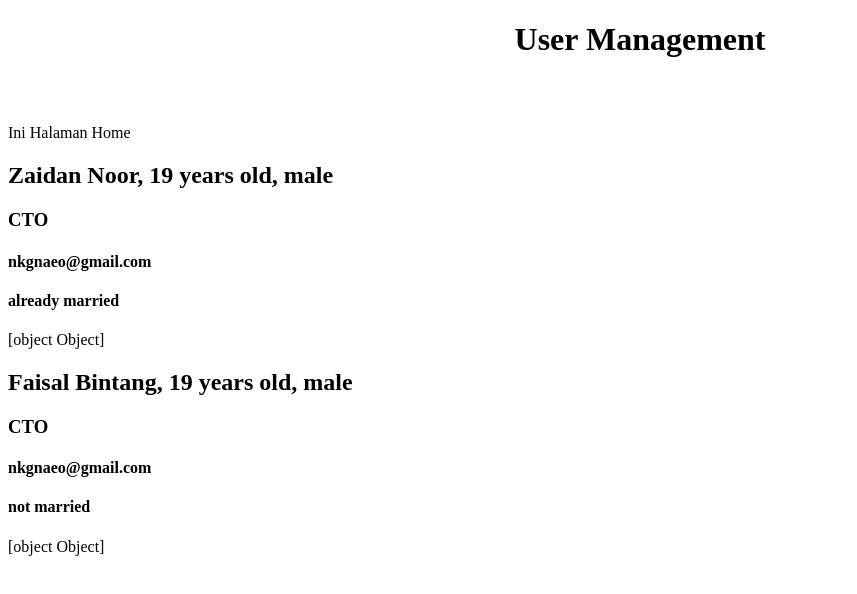
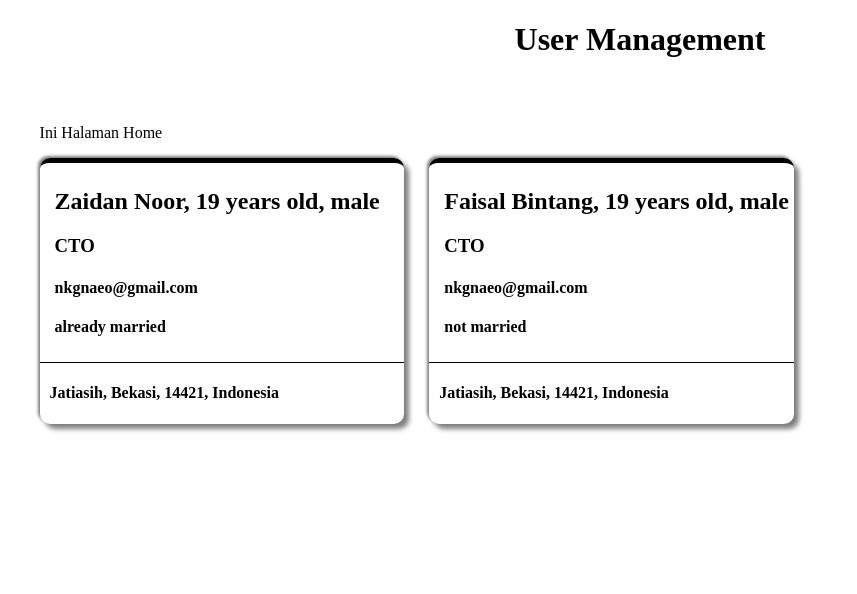
Before and after one commit to zaidannoor/zaidan_upn_zetta_learning, an Angular app in the folder angular-tour-of-heroes/: page / in a window 1280 px wide. Shown: the top 594 px of the page, without its empty margins (0-857 px from the left). Built offline with nearby package versions, Linux system fonts and the light colour scheme.

Commit message:
Styling Home Page
styling component in home page

```diff
--- a/angular-tour-of-heroes/src/app/app.component.css
+++ b/angular-tour-of-heroes/src/app/app.component.css
@@ -4,6 +4,8 @@ h1{
 
 main{
     display: flex;
+    width: 95%;
+    margin: auto;
 }
 
 app-menu{
--- a/angular-tour-of-heroes/src/app/home/home/home.component.css
+++ b/angular-tour-of-heroes/src/app/home/home/home.component.css
@@ -0,0 +1,18 @@
+.user-list{
+    display: grid;
+    grid-template-columns: 1fr 1fr;
+    gap: 25px;
+}
+
+.card{
+    text-indent: 10px;
+    border-radius: 10px;
+    border-top: 5px solid black;
+    box-shadow: 5px 5px 5px rgba(0, 0, 0, .5),
+    -2px -2px 3px rgba(0, 0, 0, .5);
+}
+
+.card-body{
+    padding: 5px;
+    border-bottom:1px solid black ;
+}
--- a/angular-tour-of-heroes/src/app/home/home/home.component.html
+++ b/angular-tour-of-heroes/src/app/home/home/home.component.html
@@ -9,10 +9,9 @@
             <h4>{{ user.isMarried }} married</h4>
         </div>
         <div class="card-footer">
-            <p>{{ user.addresses }}</p>
-            <!-- <h4>{{ user.addresses.address }}, {{ user.addresses.city }},
+            <h4>{{ user.addresses.address }}, {{ user.addresses.city }},
                 {{ user.addresses.zipCode }}, {{ user.addresses.country }}
-            </h4> -->
+            </h4>
         </div>
     </div>
 </div>
--- a/angular-tour-of-heroes/src/app/user.service.ts
+++ b/angular-tour-of-heroes/src/app/user.service.ts
@@ -8,7 +8,7 @@ export interface User {
   email: string;
   position: string;
   isMarried: string;
-  addresses: object;
+  addresses: any;
 }
 
 @Injectable({
```
